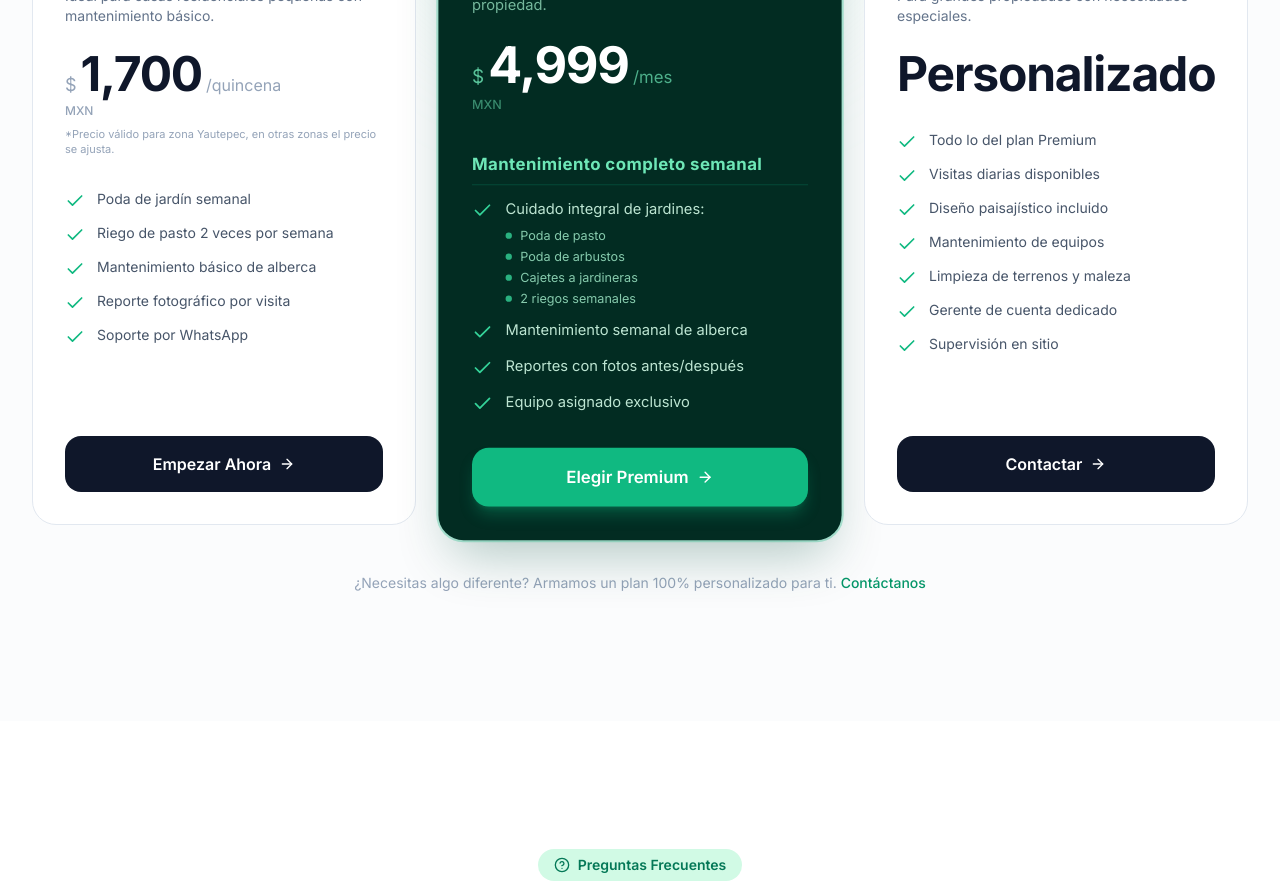
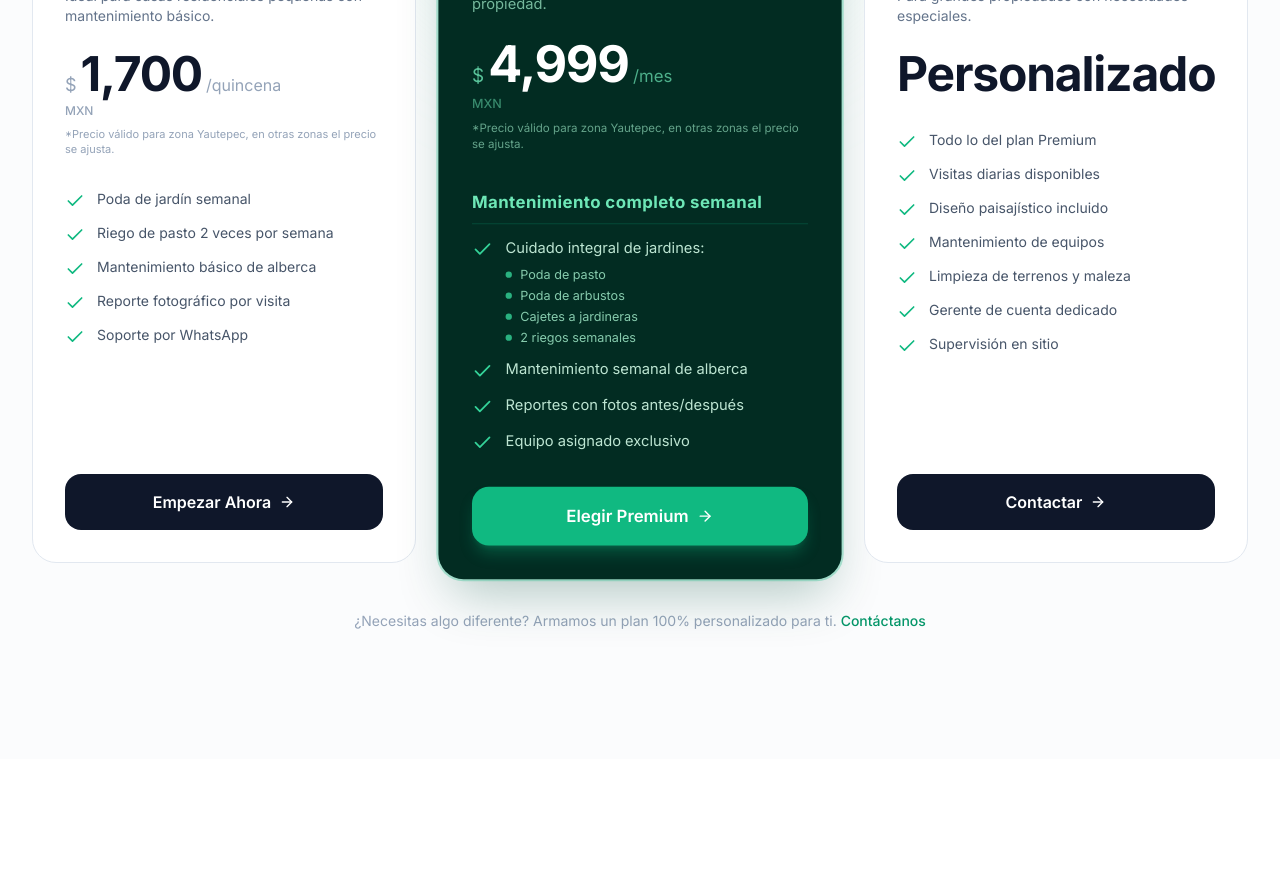
Before and after one commit to Seraphael-mishkan/arboledacut-web, a React (Vite) app: page / in a window 1280 px wide. Shown: the part 6240-7125 px from the top of the page. Built offline with nearby package versions, Linux system fonts and the light colour scheme.

Commit message:
Agregar nota de zona Yautepec al plan Premium

```diff
--- a/src/components/Pricing.tsx
+++ b/src/components/Pricing.tsx
@@ -25,6 +25,7 @@ const plans = [
     price: '4,999',
     frequency: '/mes',
     popular: true,
+    note: '*Precio válido para zona Yautepec, en otras zonas el precio se ajusta.',
     features: [
       { text: 'Mantenimiento completo semanal', isTitle: true },
       {
```
